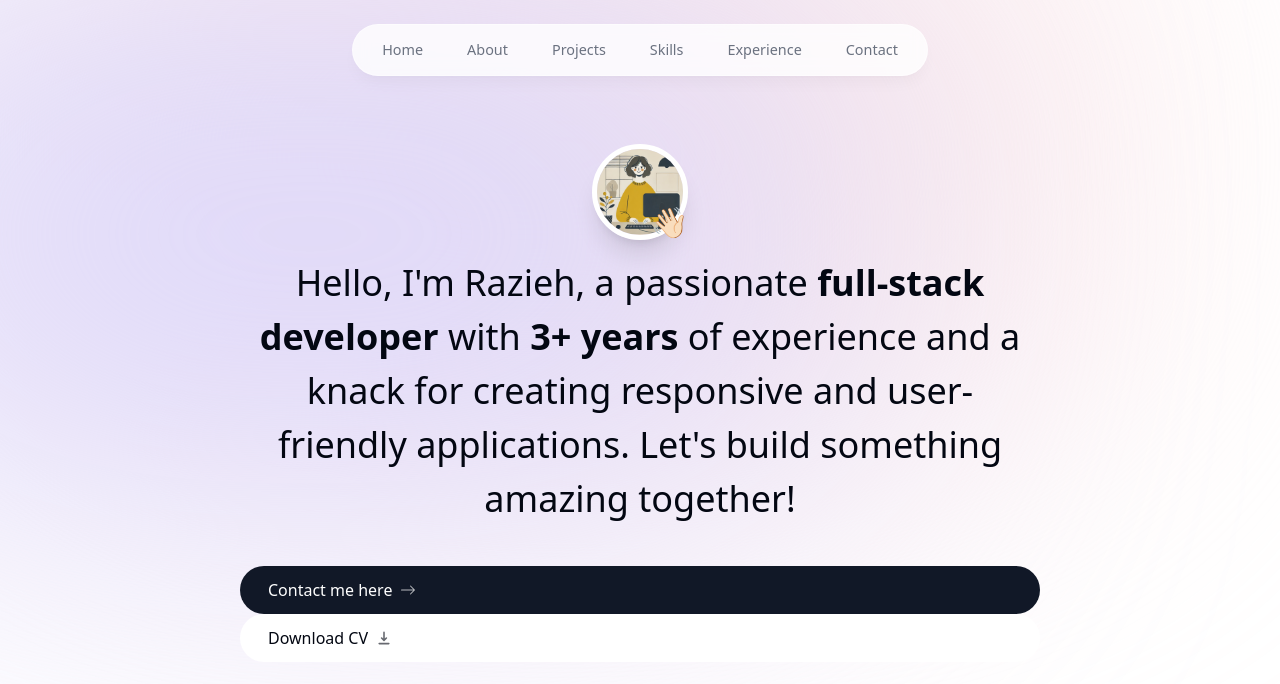
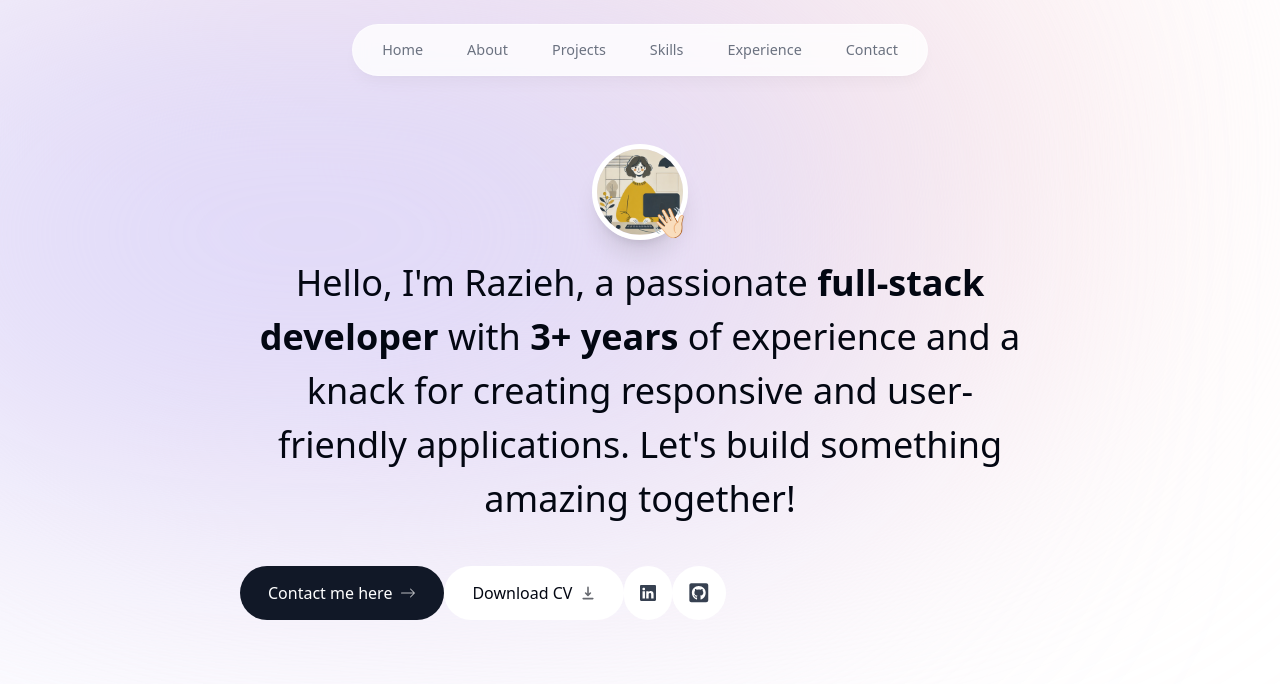
Before and after one commit to madirazz/portfolio, a Next.js app: page / in a window 1280 px wide. Shown: the top 684 px of the page. Built offline with nearby package versions, Linux system fonts and the light colour scheme.

Commit message:
Add LinkedIn and GitHub buttons

```diff
--- a/components/intro.tsx
+++ b/components/intro.tsx
@@ -7,6 +7,7 @@
 import Link from "next/link";
 import { BsArrowRight, BsLinkedin } from "react-icons/bs";
 import { HiDownload } from "react-icons/hi";
+import { FaGithubSquare } from "react-icons/fa";
 
 export default function Intro() {
   return (
@@ -57,7 +58,7 @@
         something amazing together!
       </motion.p>
 
-      <div>
+      <div className="flex flex-col sm:flex-row">
         <Link
           href="#contact"
           className="group bg-gray-900 text-white px-7 py-3 flex items-center gap-2 rounded-full outline-none focus:scale-110 hover:scale-110 hover:bg-gray-950 active:scale-105 transition"
@@ -73,6 +74,20 @@
           Download CV{" "}
           <HiDownload className="opacity-60 group-hover:translate-y-1 transition" />
         </a>
+        <a
+          className="bg-white p-4 text-gray-700 hover:text-gray-950 flex items-center gap-2 rounded-full focus:scale-[1.15] hover:scale-[1.15] active:scale-105 transition cursor-pointer borderBlack dark:bg-white/10 dark:text-white/60"
+          href="https://www.linkedin.com/in/razieh-ahmadi/"
+          target="_blank"
+        >
+          <BsLinkedin />
+        </a>
+        <a
+          className="bg-white p-4 text-gray-700 flex items-center gap-2 text-[1.35rem] rounded-full focus:scale-[1.15] hover:scale-[1.15] hover:text-gray-950 active:scale-105 transition cursor-pointer borderBlack dark:bg-white/10 dark:text-white/60"
+          href="https://github.com"
+          target="_blank"
+        >
+          <FaGithubSquare />
+        </a>
       </div>
     </section>
   );
```
